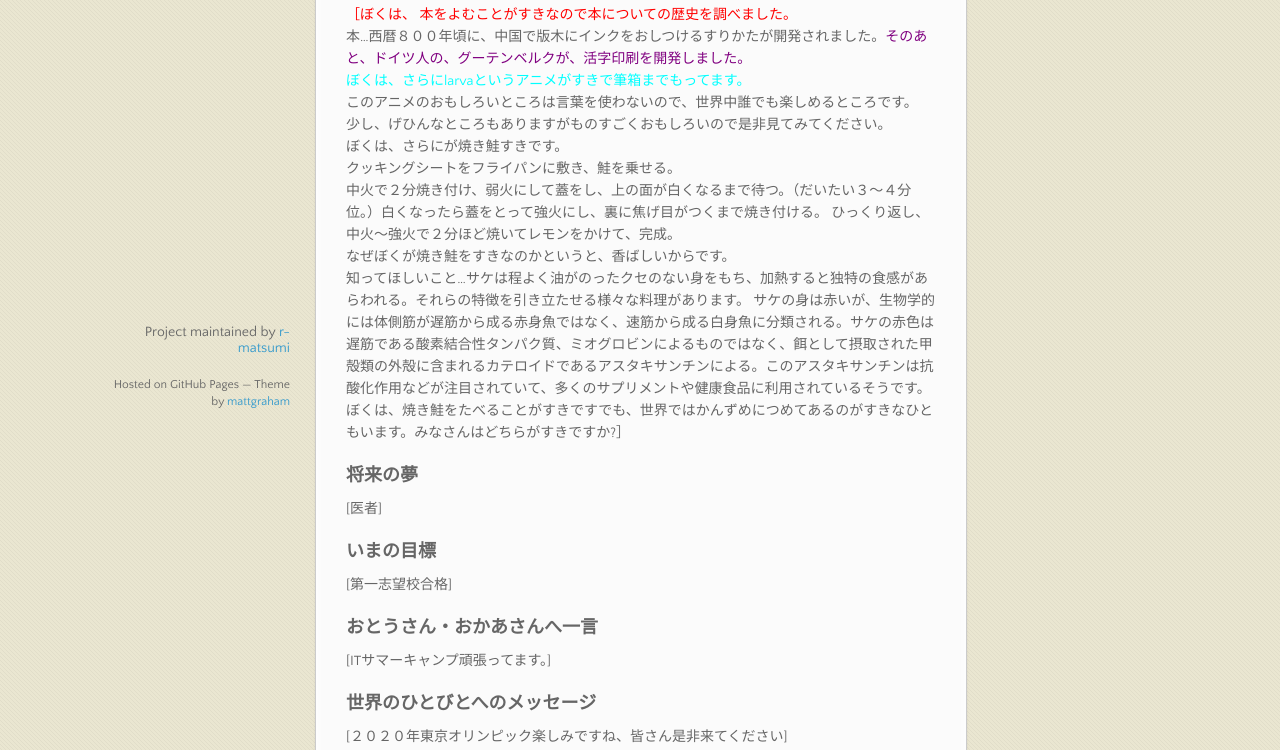
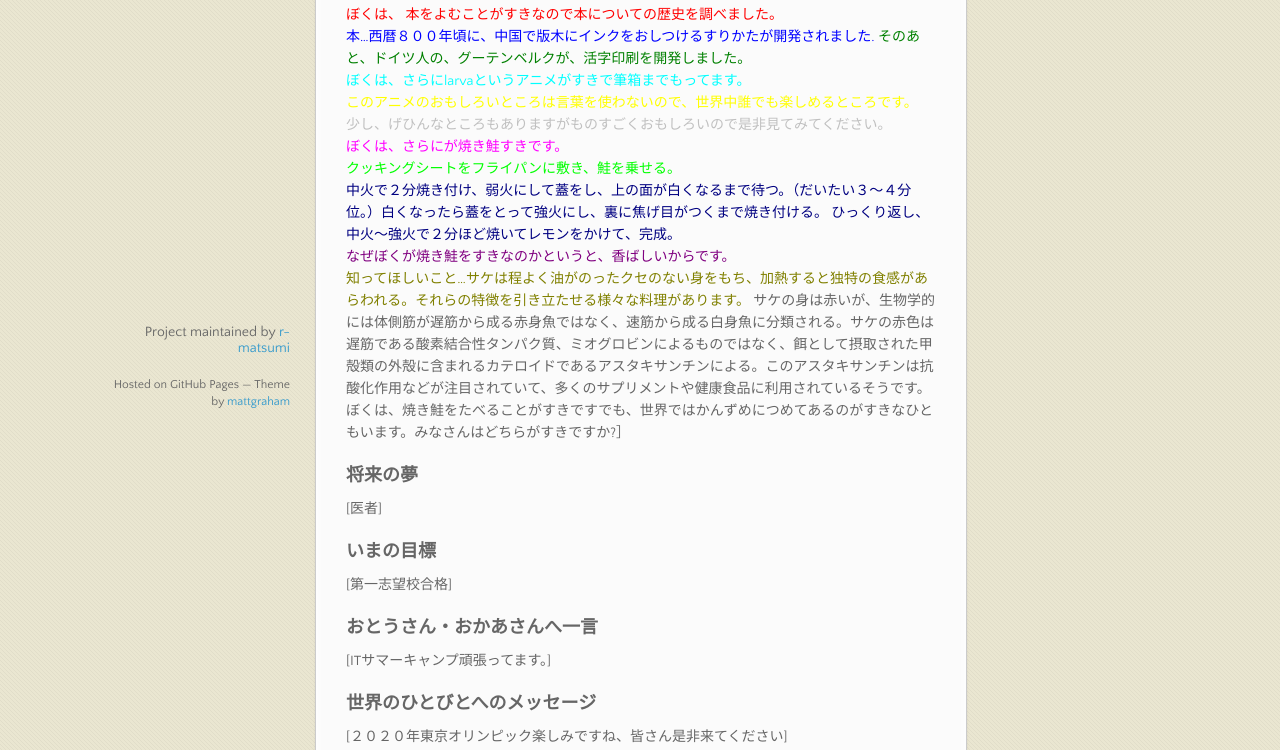
Before and after one commit to r-matsumi/web, a plain HTML site: page index.html in a window 1280 px wide. Shown: the part 350-1100 px from the top of the page. Drawn offline with nearby package versions, Linux system fonts and the light colour scheme.

Commit message:
Update index.html

```diff
--- a/index.html
+++ b/index.html
@@ -49,17 +49,18 @@
 <img src=”web/images/larva 2.jpg” width=”900” height=”630“>
 
 
-<p><FONT color="#ff0000">［ぼくは、 本をよむことがすきなので本についての歴史を調べました。</FONT ><br>
-本…西暦８００年頃に、中国で版木にインクをおしつけるすりかたが開発されました。<FONT color="#800080">そのあと、ドイツ人の、グーテンベルクが、活字印刷を開発しました。</FONT ><br>
+<p><FONT color="#ff0000">ぼくは、 本をよむことがすきなので本についての歴史を調べました。</FONT ><br>
+<FONT color="#0000ff">本…西暦８００年頃に、中国で版木にインクをおしつけるすりかたが開発されました.</FONT >
+<FONT color="#008000">そのあと、ドイツ人の、グーテンベルクが、活字印刷を開発しました。</FONT ><br>
 <FONT color="#00ffff">ぼくは、さらにlarvaというアニメがすきで筆箱までもってます。</FONT><br>
-このアニメのおもしろいところは言葉を使わないので、世界中誰でも楽しめるところです。<br>
-少し、げひんなところもありますがものすごくおもしろいので是非見てみてください。<br>
-ぼくは、さらにが焼き鮭すきです。<br>
-クッキングシートをフライパンに敷き、鮭を乗せる。<br>
-中火で２分焼き付け、弱火にして蓋をし、上の面が白くなるまで待つ。（だいたい３〜４分位。）白くなったら蓋をとって強火にし、裏に焦げ目がつくまで焼き付ける。
-ひっくり返し、中火〜強火で２分ほど焼いてレモンをかけて、完成。<br>
-なぜぼくが焼き鮭をすきなのかというと、香ばしいからです。<br>
-知ってほしいこと…サケは程よく油がのったクセのない身をもち、加熱すると独特の食感があらわれる。それらの特徴を引き立たせる様々な料理があります。
+<FONT color="#ffff00">このアニメのおもしろいところは言葉を使わないので、世界中誰でも楽しめるところです。</FONT ><br>
+<FONT color="#c0c0c0">少し、げひんなところもありますがものすごくおもしろいので是非見てみてください。</FONT ><br>
+<FONT color="#ff00ff">ぼくは、さらにが焼き鮭すきです。</FONT ><br>
+<FONT color="#00ff00">クッキングシートをフライパンに敷き、鮭を乗せる。</FONT ><br>
+<FONT color="#000080">中火で２分焼き付け、弱火にして蓋をし、上の面が白くなるまで待つ。（だいたい３〜４分位。）白くなったら蓋をとって強火にし、裏に焦げ目がつくまで焼き付ける。
+ひっくり返し、中火〜強火で２分ほど焼いてレモンをかけて、完成。</FONT ><br>
+<FONT color="#800080">なぜぼくが焼き鮭をすきなのかというと、香ばしいからです。</FONT ><br>
+<FONT color="#808000">知ってほしいこと…サケは程よく油がのったクセのない身をもち、加熱すると独特の食感があらわれる。それらの特徴を引き立たせる様々な料理があります。</FONT >
 サケの身は赤いが、生物学的には体側筋が遅筋から成る赤身魚ではなく、速筋から成る白身魚に分類される。サケの赤色は遅筋である酸素結合性タンパク質、ミオグロビンによるものではなく、餌として摂取された甲殻類の外殻に含まれるカテロイドであるアスタキサンチンによる。このアスタキサンチンは抗酸化作用などが注目されていて、多くのサプリメントや健康食品に利用されているそうです。
 ぼくは、焼き鮭をたべることがすきですでも、世界ではかんずめにつめてあるのがすきなひともいます。みなさんはどちらがすきですか?］</p>
 
```
